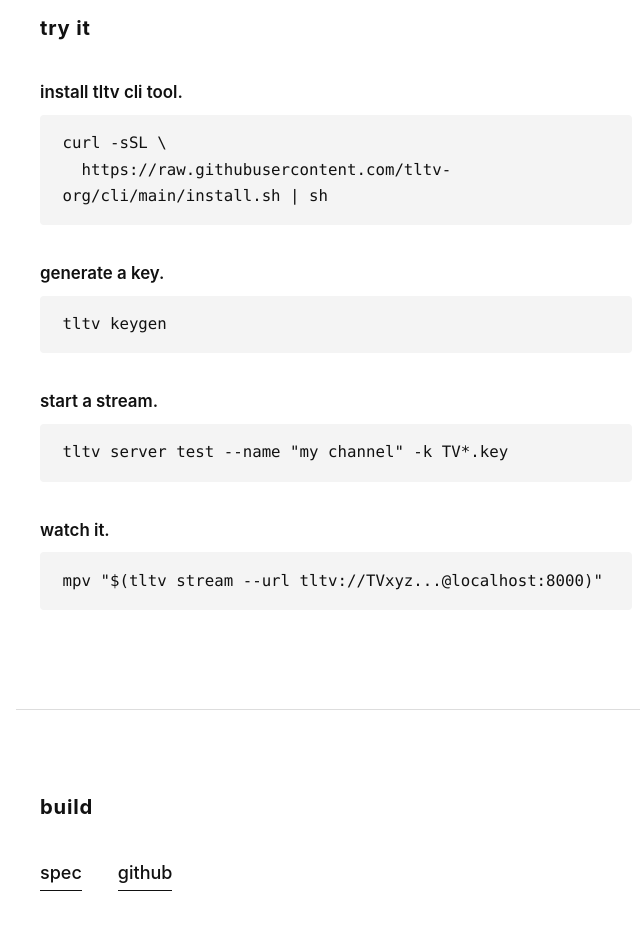
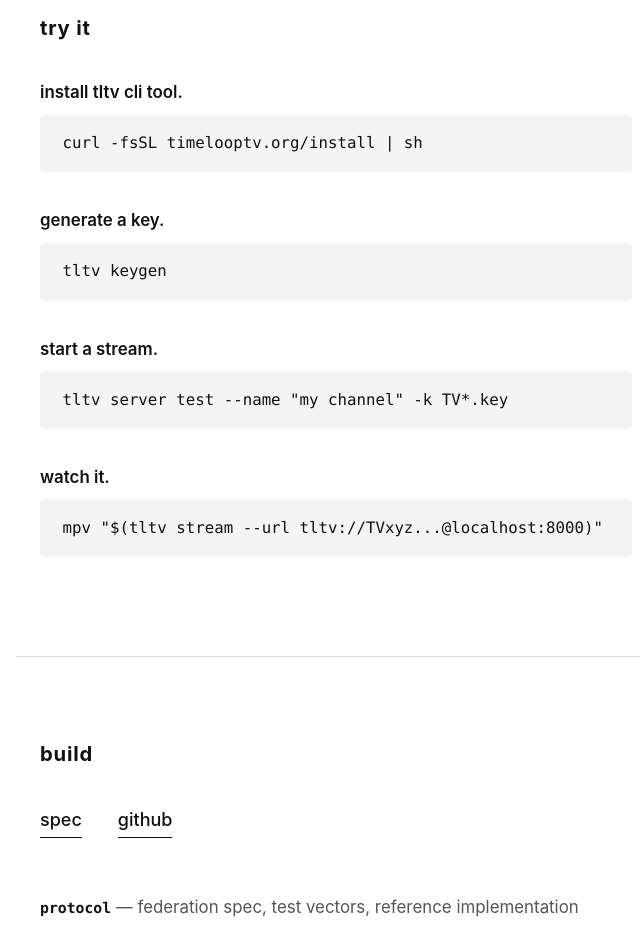
Before and after one commit to tltv-org/website, a plain HTML site: page index.html in a window 1280 px wide. Shown: the part 1200-2133 px from the top of the page, without its empty margins (304-944 px from the left). Drawn offline with Linux system fonts and the light colour scheme.

Commit message:
add /install redirect to CLI install script

```diff
--- a/index.html
+++ b/index.html
@@ -73,8 +73,7 @@
       <h2>try it</h2>
       <div class="tryit-step">
         <h3>install tltv cli tool.</h3>
-        <pre><code>curl -sSL \
-  https://raw.githubusercontent.com/tltv-org/cli/main/install.sh | sh</code></pre>
+        <pre><code>curl -fsSL timelooptv.org/install | sh</code></pre>
       </div>
       <div class="tryit-step">
         <h3>generate a key.</h3>
```
Also changed, not shown: 1 other file.
